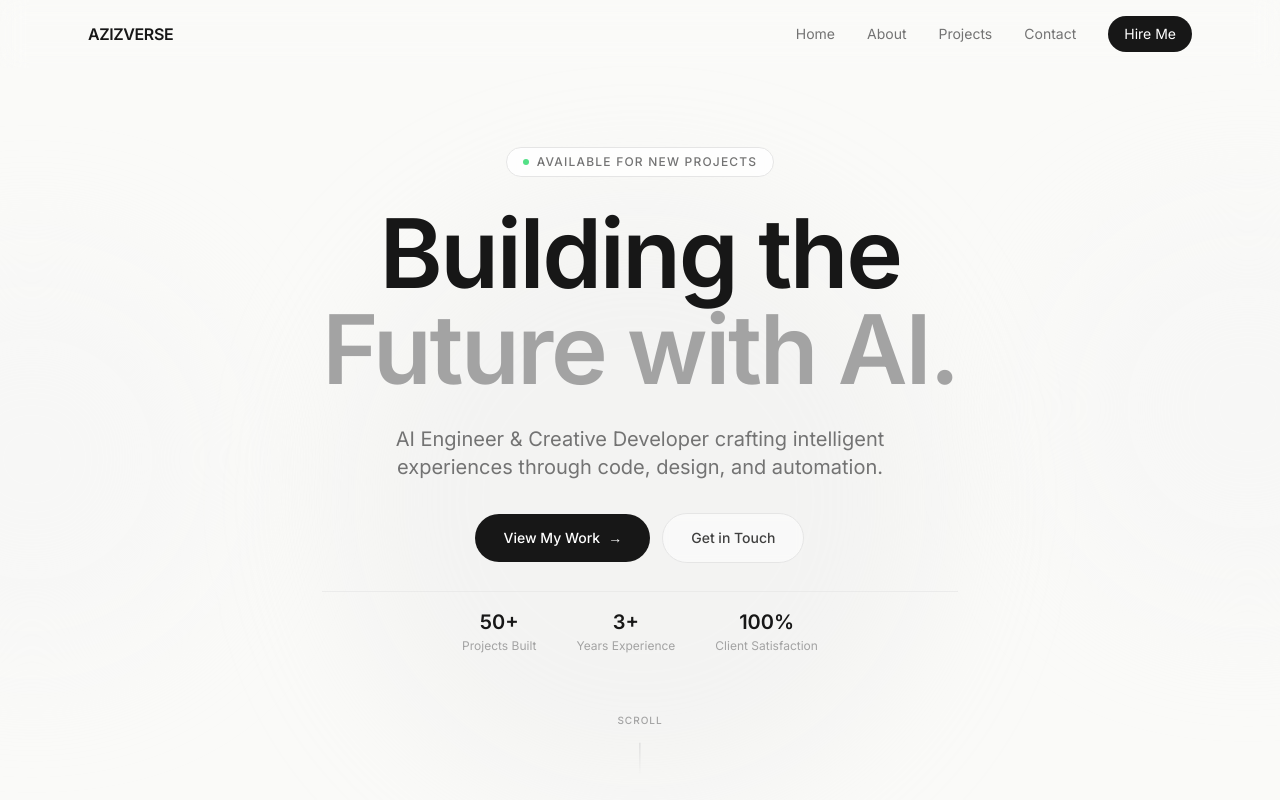
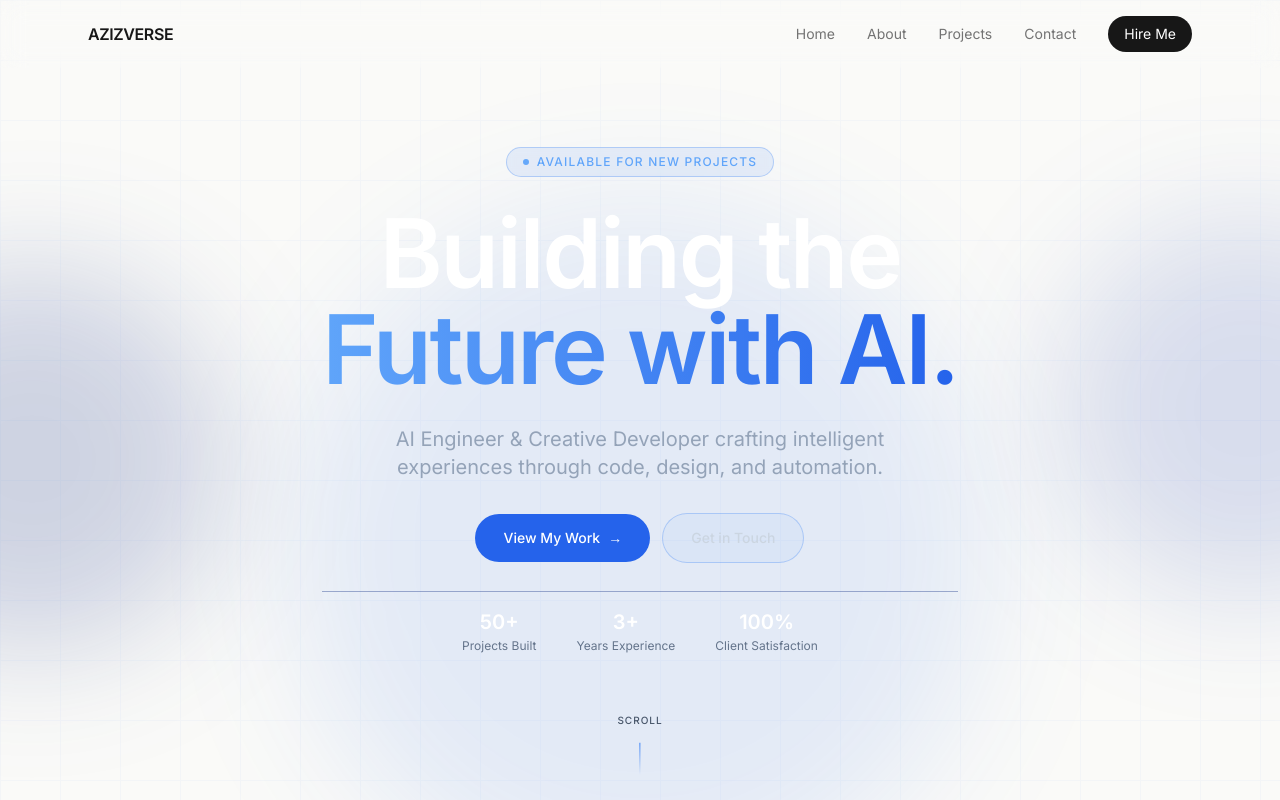
Before and after one commit to minanulaziz260/porto, a Next.js app: page / in a window 1280 px wide. Shown: the top 800 px of the page. Built offline with nearby package versions, Linux system fonts and the light colour scheme.

Commit message:
Update Hero.tsx

```diff
--- a/components/Hero.tsx
+++ b/components/Hero.tsx
@@ -5,9 +5,7 @@ import { motion } from 'framer-motion'
 const containerVariants = {
   hidden: {},
   visible: {
-    transition: {
-      staggerChildren: 0.15,
-    },
+    transition: { staggerChildren: 0.15 },
   },
 }
 
@@ -29,11 +27,20 @@ export default function Hero() {
       id="hero"
       className="relative min-h-screen flex flex-col items-center justify-center text-center px-6 pt-20 pb-20 overflow-hidden"
     >
-      {/* Background orbs — FIXED: removed bg-gradient-radial (not standard Tailwind) */}
+      {/* Background glow orbs */}
       <div className="absolute inset-0 pointer-events-none overflow-hidden">
-        <div className="absolute top-1/4 left-1/2 -translate-x-1/2 w-[600px] h-[600px] rounded-full bg-neutral-200/30 blur-3xl" />
-        <div className="absolute top-1/3 -left-40 w-96 h-96 rounded-full bg-neutral-100/60 blur-3xl" />
-        <div className="absolute bottom-1/4 -right-40 w-96 h-96 rounded-full bg-neutral-100/60 blur-3xl" />
+        <div className="absolute top-1/4 left-1/2 -translate-x-1/2 w-[700px] h-[700px] rounded-full bg-blue-600/10 blur-3xl" />
+        <div className="absolute top-1/3 -left-40 w-96 h-96 rounded-full bg-blue-900/20 blur-3xl" />
+        <div className="absolute bottom-1/4 -right-40 w-96 h-96 rounded-full bg-blue-800/15 blur-3xl" />
+        {/* Grid pattern overlay */}
+        <div
+          className="absolute inset-0 opacity-[0.03]"
+          style={{
+            backgroundImage:
+              'linear-gradient(rgba(59,130,246,1) 1px, transparent 1px), linear-gradient(90deg, rgba(59,130,246,1) 1px, transparent 1px)',
+            backgroundSize: '60px 60px',
+          }}
+        />
       </div>
 
       <motion.div
@@ -44,8 +51,8 @@ export default function Hero() {
       >
         {/* Badge */}
         <motion.div variants={itemVariants} className="flex justify-center">
-          <span className="inline-flex items-center gap-2 text-xs font-medium tracking-widest text-neutral-500 uppercase border border-neutral-200 rounded-full px-4 py-1.5 bg-white/80 backdrop-blur-sm">
-            <span className="w-1.5 h-1.5 rounded-full bg-green-400 animate-pulse" />
+          <span className="inline-flex items-center gap-2 text-xs font-medium tracking-widest text-blue-400 uppercase border border-blue-500/30 rounded-full px-4 py-1.5 bg-blue-500/10 backdrop-blur-sm">
+            <span className="w-1.5 h-1.5 rounded-full bg-blue-400 animate-pulse" />
             Available for New Projects
           </span>
         </motion.div>
@@ -53,17 +60,19 @@ export default function Hero() {
         {/* Heading */}
         <motion.h1
           variants={itemVariants}
-          className="text-5xl sm:text-6xl md:text-7xl lg:text-8xl font-semibold tracking-tight text-neutral-900 leading-[1.05]"
+          className="text-5xl sm:text-6xl md:text-7xl lg:text-8xl font-semibold tracking-tight text-white leading-[1.05]"
         >
           Building the
           <br />
-          <span className="text-neutral-400">Future with AI.</span>
+          <span className="text-transparent bg-clip-text bg-gradient-to-r from-blue-400 to-blue-600">
+            Future with AI.
+          </span>
         </motion.h1>
 
         {/* Subtitle */}
         <motion.p
           variants={itemVariants}
-          className="text-lg md:text-xl text-neutral-500 max-w-xl mx-auto leading-relaxed"
+          className="text-lg md:text-xl text-slate-400 max-w-xl mx-auto leading-relaxed"
         >
           AI Engineer &amp; Creative Developer crafting intelligent experiences
           through code, design, and automation.
@@ -76,16 +85,14 @@ export default function Hero() {
         >
           <a
             href="#projects"
-            className="group inline-flex items-center gap-2 px-7 py-3.5 bg-neutral-900 text-white text-sm font-medium rounded-full hover:bg-neutral-700 transition-all duration-200 hover:shadow-xl hover:shadow-neutral-900/20"
+            className="group inline-flex items-center gap-2 px-7 py-3.5 bg-blue-600 text-white text-sm font-medium rounded-full hover:bg-blue-500 transition-all duration-200 hover:shadow-xl hover:shadow-blue-600/40"
           >
             View My Work
-            <span className="group-hover:translate-x-0.5 transition-transform duration-200">
-              →
-            </span>
+            <span className="group-hover:translate-x-0.5 transition-transform duration-200">→</span>
           </a>
           <a
             href="#contact"
-            className="inline-flex items-center gap-2 px-7 py-3.5 border border-neutral-200 text-neutral-700 text-sm font-medium rounded-full hover:border-neutral-400 hover:text-neutral-900 hover:bg-white transition-all duration-200 bg-white/50 backdrop-blur-sm"
+            className="inline-flex items-center gap-2 px-7 py-3.5 border border-blue-500/30 text-slate-300 text-sm font-medium rounded-full hover:border-blue-400 hover:text-white transition-all duration-200 bg-blue-500/5"
           >
             Get in Touch
           </a>
@@ -94,7 +101,7 @@ export default function Hero() {
         {/* Stats Row */}
         <motion.div
           variants={itemVariants}
-          className="flex items-center justify-center gap-10 pt-4 border-t border-neutral-200/60 mt-6"
+          className="flex items-center justify-center gap-10 pt-4 border-t border-blue-900/40 mt-6"
         >
           {[
             { value: '50+', label: 'Projects Built' },
@@ -102,10 +109,8 @@ export default function Hero() {
             { value: '100%', label: 'Client Satisfaction' },
           ].map((stat) => (
             <div key={stat.label} className="text-center">
-              <div className="text-xl font-semibold text-neutral-900">
-                {stat.value}
-              </div>
-              <div className="text-xs text-neutral-400 mt-0.5">{stat.label}</div>
+              <div className="text-xl font-semibold text-white">{stat.value}</div>
+              <div className="text-xs text-slate-500 mt-0.5">{stat.label}</div>
             </div>
           ))}
         </motion.div>
@@ -118,15 +123,15 @@ export default function Hero() {
         transition={{ delay: 2, duration: 1 }}
         className="absolute bottom-8 left-1/2 -translate-x-1/2 flex flex-col items-center gap-2"
       >
-        <span className="text-[10px] text-neutral-400 tracking-widest uppercase font-medium">
+        <span className="text-[10px] text-slate-600 tracking-widest uppercase font-medium">
           Scroll
         </span>
         <motion.div
           animate={{ y: [0, 7, 0] }}
           transition={{ repeat: Infinity, duration: 1.8, ease: 'easeInOut' }}
-          className="w-px h-8 bg-gradient-to-b from-neutral-300 to-transparent"
+          className="w-px h-8 bg-gradient-to-b from-blue-500 to-transparent"
         />
       </motion.div>
     </section>
   )
-}
+          }
```
